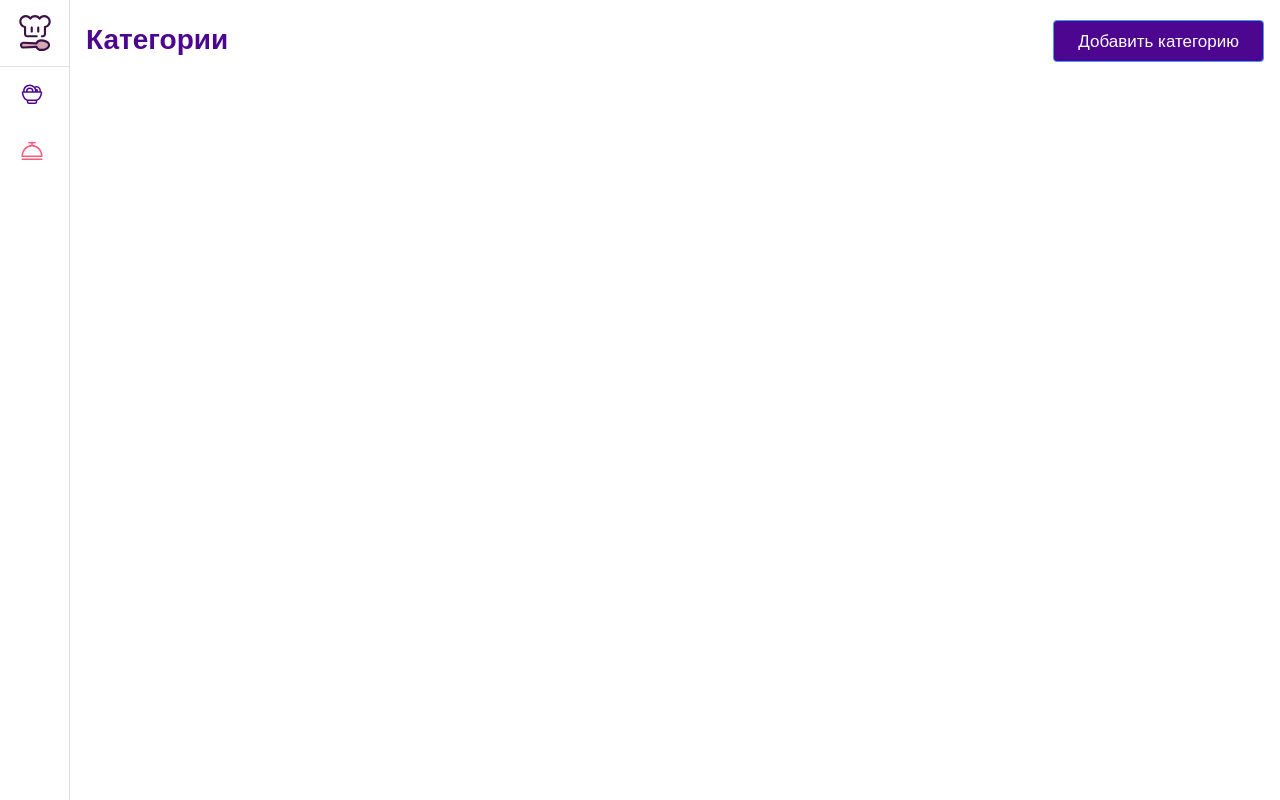
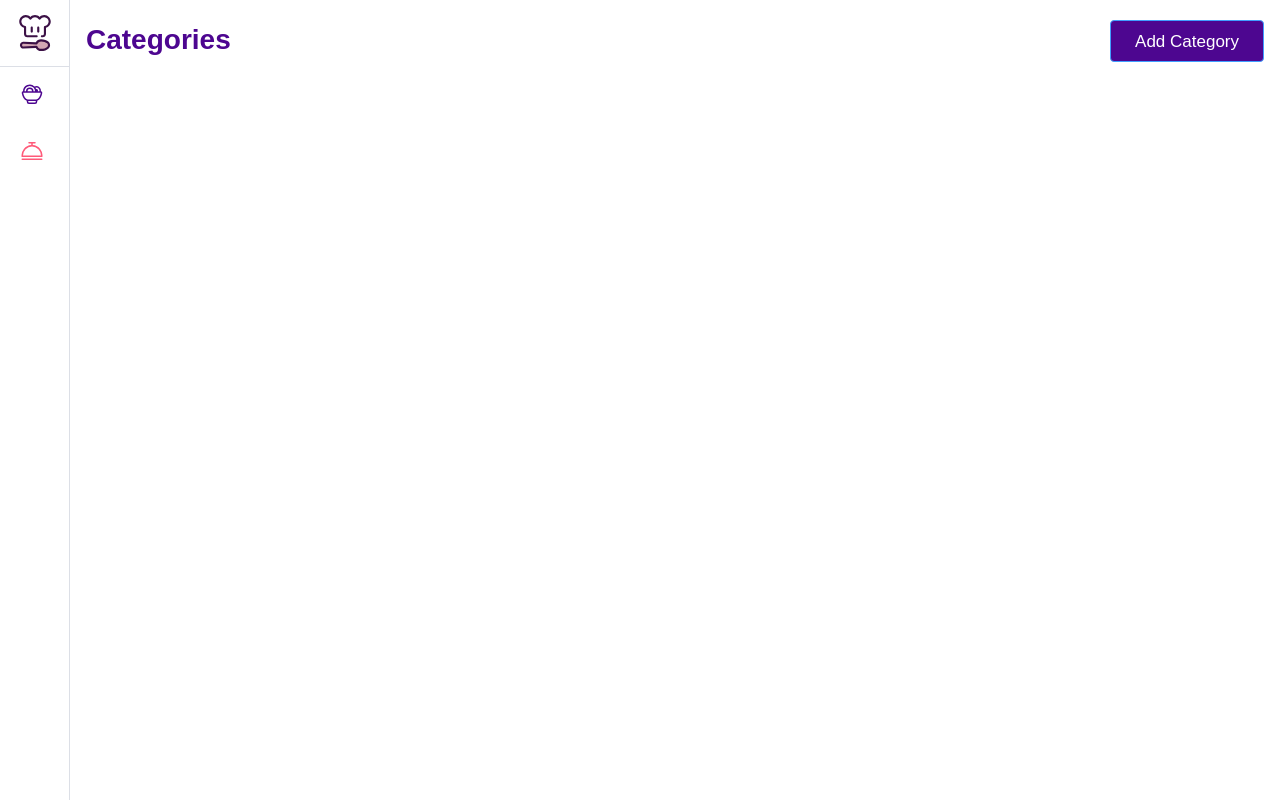
Before and after one commit to zhaslanulysa6yrka/recipes-admin-panel, a Vue app: page /categories in a window 1280 px wide. Built offline with nearby package versions, Linux system fonts and the light colour scheme; the HTML template or start-up script is replaced by a standard one.

Commit message:
feat: update text in CategoriesPage template for English localization

```diff
--- a/src/pages/CategoriesPage.vue
+++ b/src/pages/CategoriesPage.vue
@@ -5,9 +5,9 @@ import AppButton from '@/components/AppButton.vue'
 
 <template>
   <AppLayout>
-    <template #title>Категории</template>
+    <template #title>Categories</template>
     <template #controls>
-      <AppButton text="Добавить категорию" />
+      <AppButton text="Add Category" />
     </template>
     <template #inner></template>
   </AppLayout>
```
